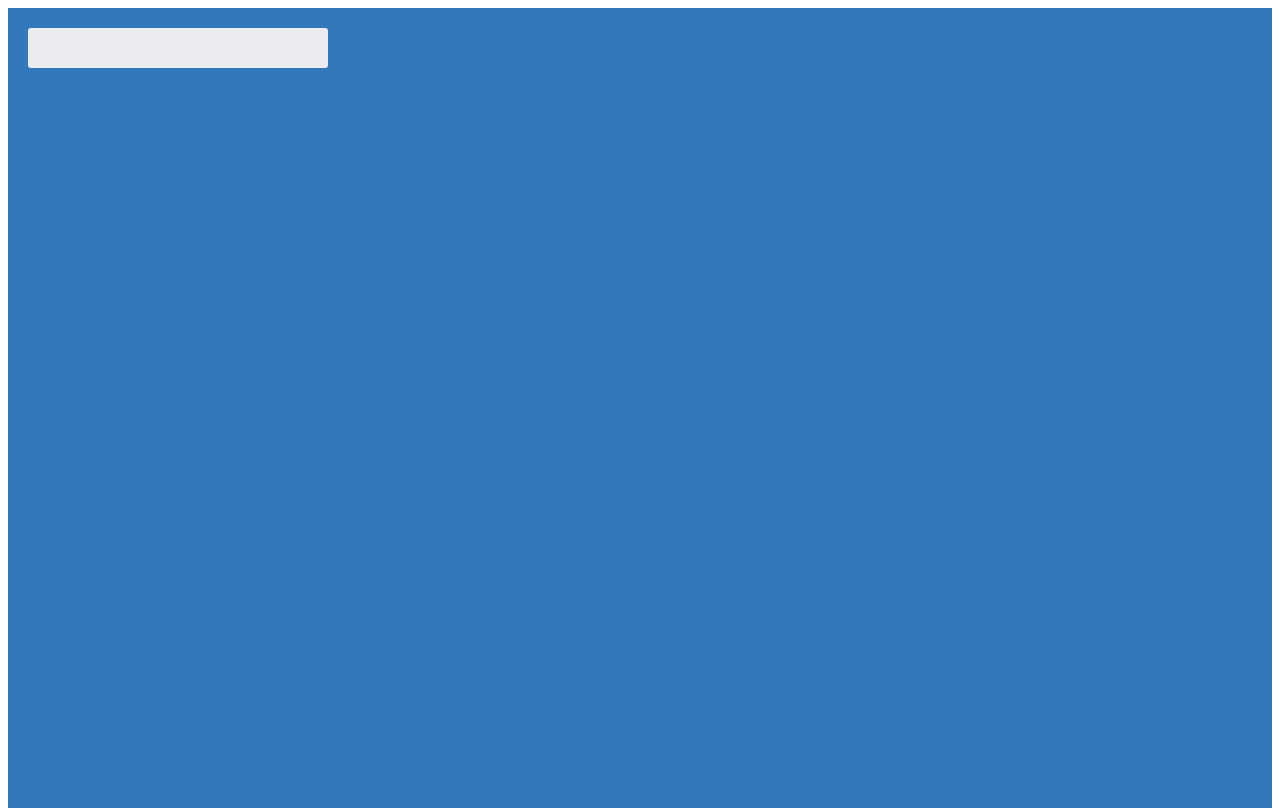
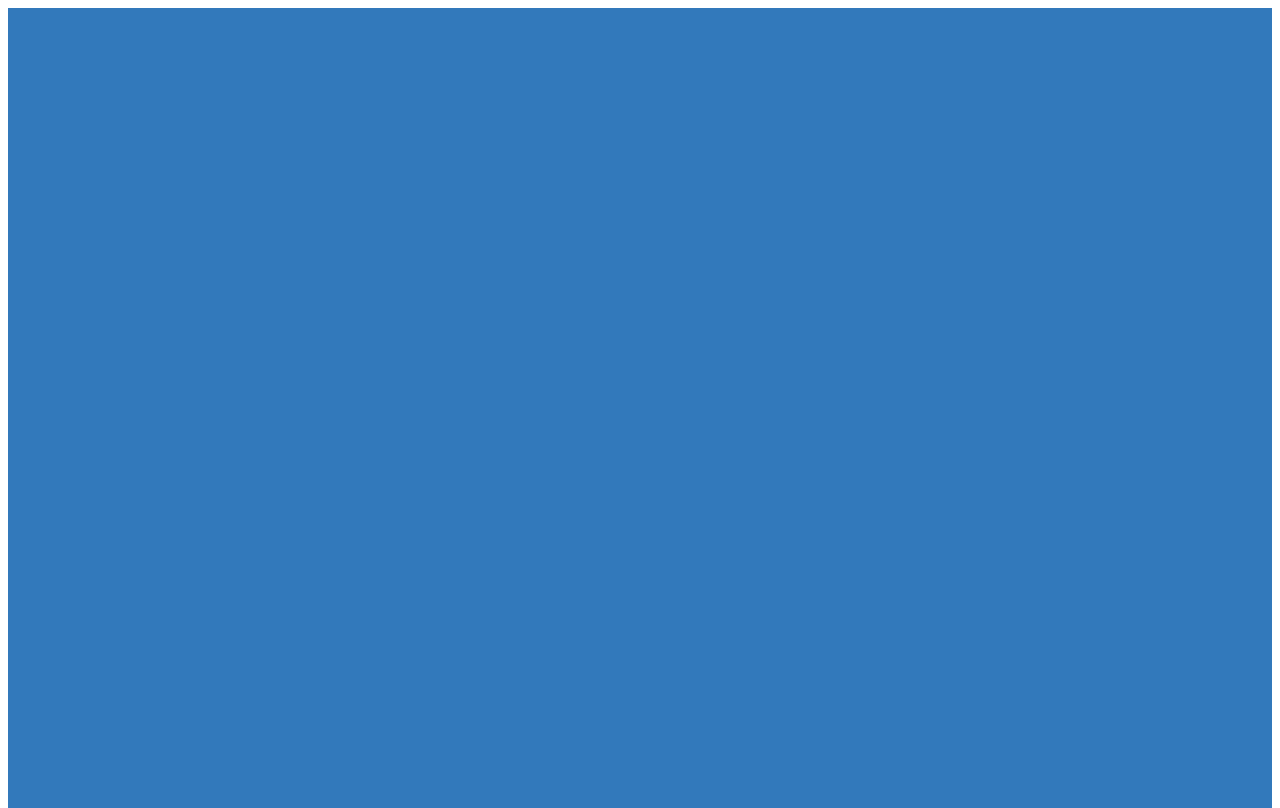
Before and after one commit to StarLordCodes/trello_clone, a React (Vite) app: page / in a window 1280 px wide. Built offline with nearby package versions, Linux system fonts and the light colour scheme.

Commit message:
card component is ready now we have to add code to column to accept children

```diff
--- a/src/App.tsx
+++ b/src/App.tsx
@@ -4,8 +4,6 @@ import { Column } from "./Column"
 export const App = () => {
   return(
     <AppContainer>
-      <Column>
-      </Column>
     </AppContainer>
   )
 }
```
Also changed, not shown: src/Card.tsx (+9 -0 lines).
